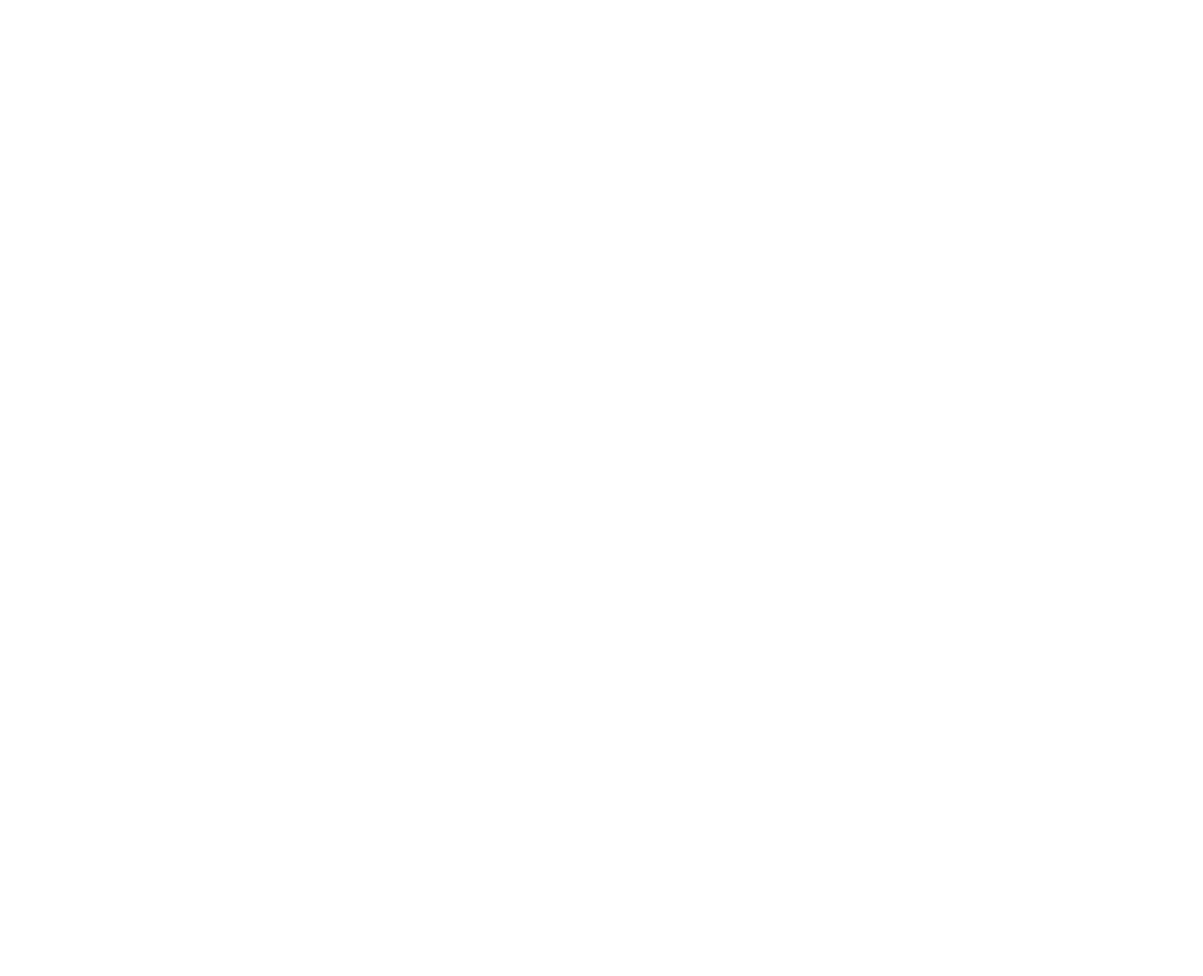
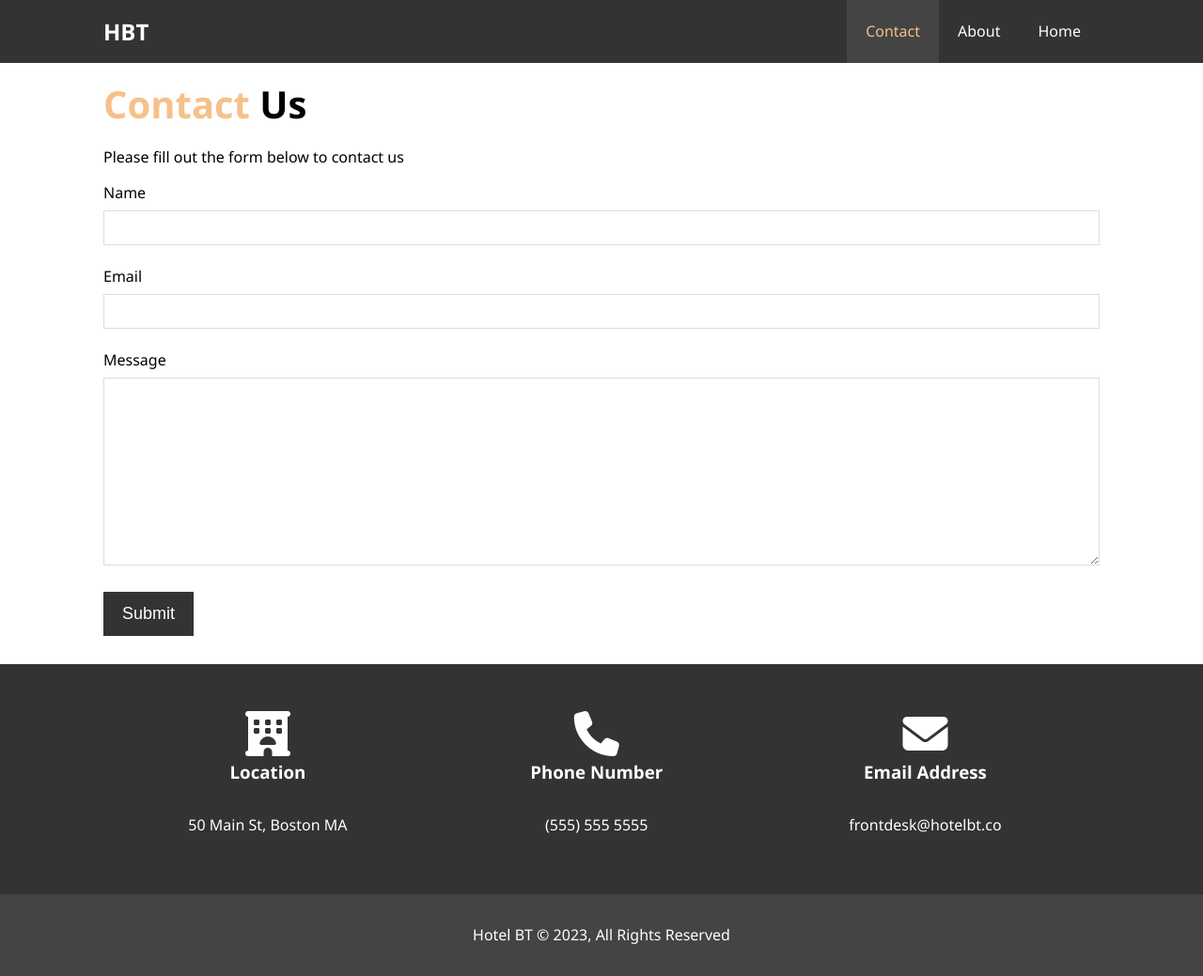
Before and after one commit to jallaman/hotelwebsite, a plain HTML site: page contact.html in a window 1280 px wide. Shown: the whole page at 94% size. Before the commit the page ends 800 px from the top, so only its background shows below. Drawn offline with Linux system fonts and the light colour scheme.

Commit message:
Contact Page Done and Project Delivered

```diff
--- a/contact.html
+++ b/contact.html
@@ -0,0 +1,77 @@
+<!DOCTYPE html>
+<html lang="en">
+
+<head>
+    <meta charset="UTF-8">
+    <meta http-equiv="X-UA-Compatible" content="IE=edge">
+    <meta name="viewport" content="width=device-width, initial-scale=1.0">
+    <meta name="description" content="Welcom to the most extraordinary hotel in Boston Massachusetts">
+    <meta name="keywords" content="htoel, boston hotel, new england hotel">
+    <link rel="stylesheet" href="https://cdnjs.cloudflare.com/ajax/libs/font-awesome/6.4.2/css/all.min.css">
+    <link rel="stylesheet" href="css/style.css">
+    <title>Hotel BT | Contact</title>
+</head>
+
+<body>
+    <header>
+        <nav id="navbar">
+            <div class="container">
+                <h1 class="logo"><a href="index.html">HBT</a></h1>
+                <ul>
+                    <li><a href="index.html">Home</a></li>
+                    <li><a href="about.html">About</a></li>
+                    <li><a class="current" href="contact.html">Contact</a></li>
+                </ul>
+            </div>
+        </nav>
+
+    </header>
+    <section id="contact-form" class="py-3">
+        <div class="container">
+            <h1 class="l-heading"><span class="primary-text">Contact</span> Us</h1>
+            <p>Please fill out the form below to contact us</p>
+            <form action="process.php">
+                <div class="form-group">
+                    <label for="name">Name</label>
+                    <input type="text" name="name" id="name">
+                </div>
+                <div class="form-group">
+                    <label for="email">Email</label>
+                    <input type="email" name="email" id="email">
+                </div>
+                <div class="form-group">
+                    <label for="message">Message</label>
+                    <textarea name="message" id="message"></textarea>
+                </div>
+                <button type="submit" class="btn">Submit</button>
+            </form>
+        </div>
+    </section>
+    <section id="contact-info" class="bg-dark">
+        <div class="container">
+            <div class="box">
+                <i class="fa-solid fa-hotel fa-3x"></i>
+                <h3>Location</h3>
+                <p>50 Main St, Boston MA</p>
+            </div>
+            <div class="box">
+                <i class="fa-solid fa-phone fa-3x"></i>
+                <h3>Phone Number</h3>
+                <p>(555) 555 5555</p>
+            </div>
+            <div class="box">
+                <i class="fa-solid fa-envelope fa-3x"></i>
+                <h3>Email Address</h3>
+                <p>frontdesk@hotelbt.co</p>
+            </div>
+        </div>
+
+    </section>
+
+    <footer id="main-footer">
+        <p>Hotel BT &copy; 2023, All Rights Reserved </p>
+    </footer>
+
+</body>
+
+</html>
--- a/css/style.css
+++ b/css/style.css
@@ -204,6 +204,32 @@ p {
     color: #fff;
     padding-bottom: 40px;
 }
+
+/* COntact Form */
+#contact-form .form-group {
+    margin-bottom: 20px;
+}
+#contact-form label {
+    display: block;
+    margin-bottom: 5px;
+}
+
+#contact-form input,
+#contact-form textarea {
+    width: 100%;
+    padding: 10px;
+    border: 1px #ddd solid;
+}
+#contact-form textarea {
+    height: 200px;
+}
+
+#contact-form input:focus,
+#contact-form textarea:focus{
+    outline: none;
+    border-color:#f7c08a ;
+}
+
 /* Footer */
 #main-footer {
     text-align: center;
```
